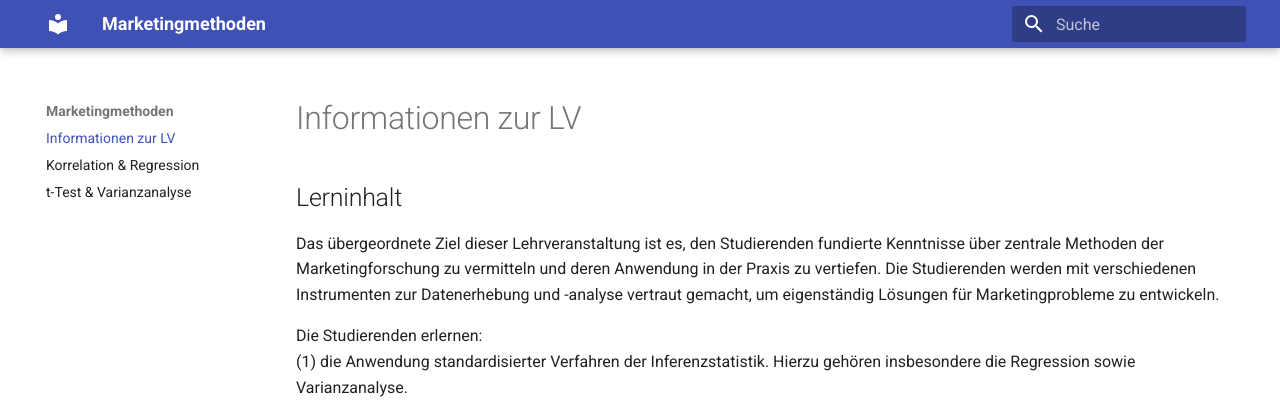
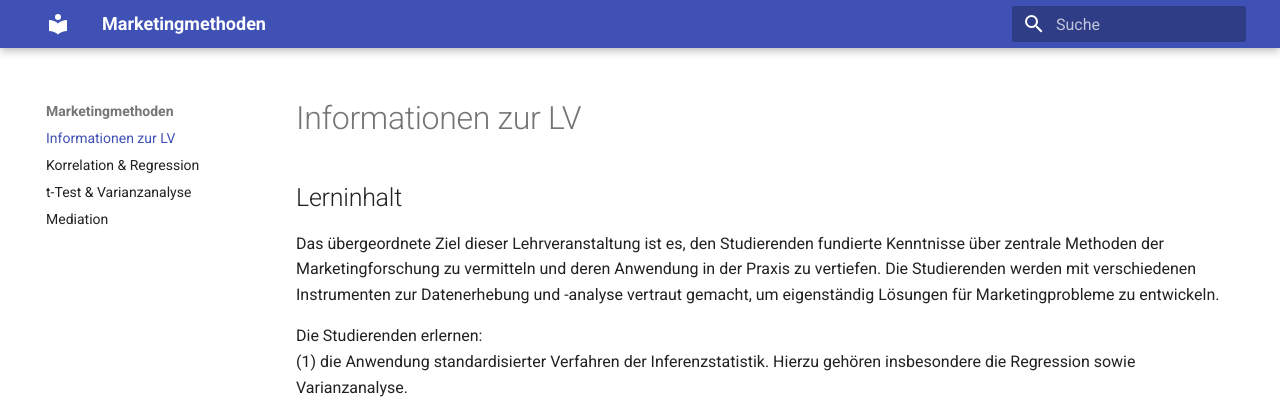
Before and after one commit to marketingmethoden/marketingmethoden-bwlb, an MkDocs documentation site: the page built from docs/index.md, in a window 1280 px wide. Shown: the top 403 px of the page. Built offline with MkDocs 1.6.1 and Material for MkDocs 9.7.7, drawn with Linux system fonts in a browser that asks for light colours.

```diff
--- a/mkdocs.yml
+++ b/mkdocs.yml
@@ -8,6 +8,7 @@
 - Informationen zur LV: index.md
 - Korrelation & Regression: regression.md
 - t-Test & Varianzanalyse: gruppenvergleiche.md
+- Mediation: mediation.md
 
 extra_css:
   - custom.css
```
